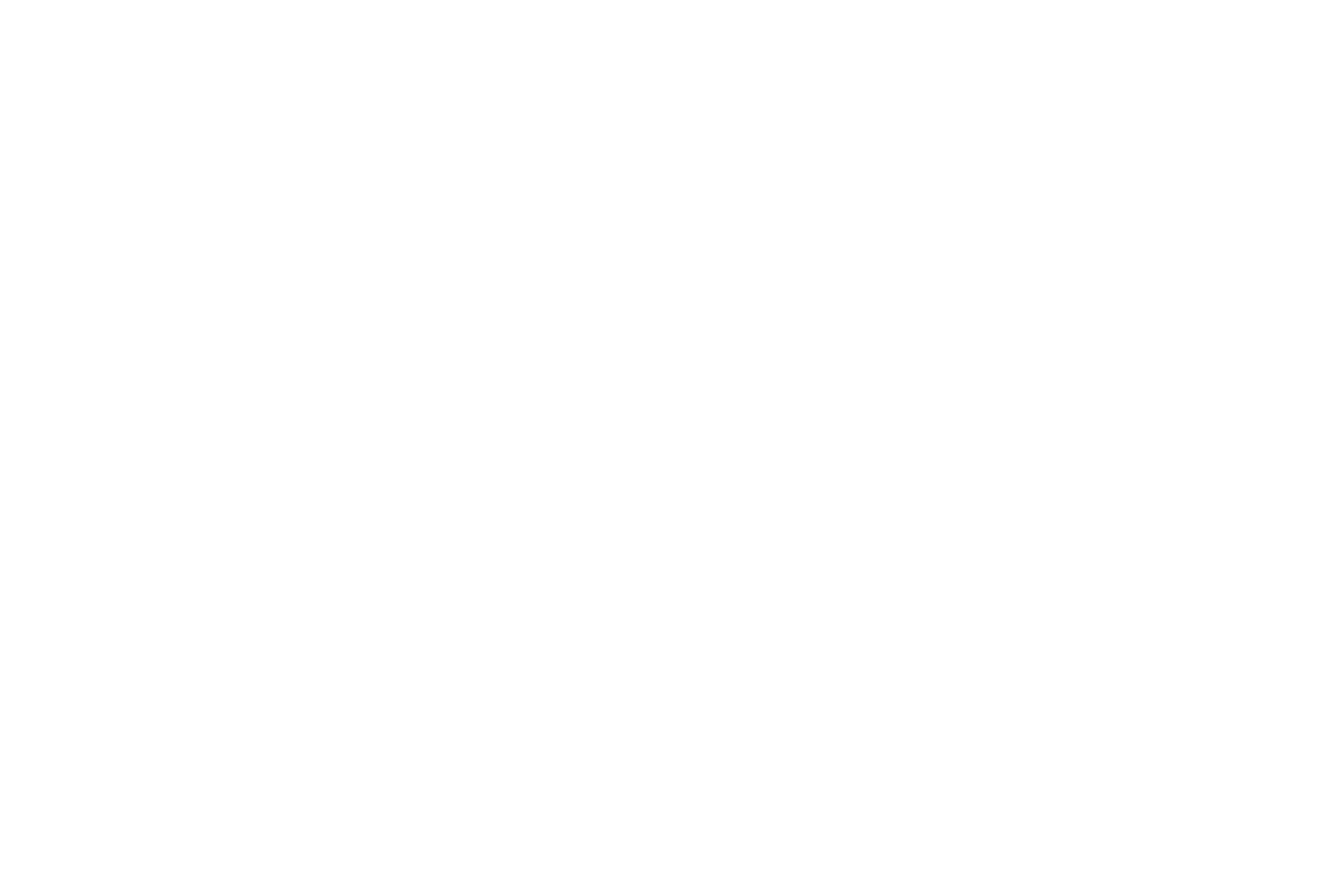
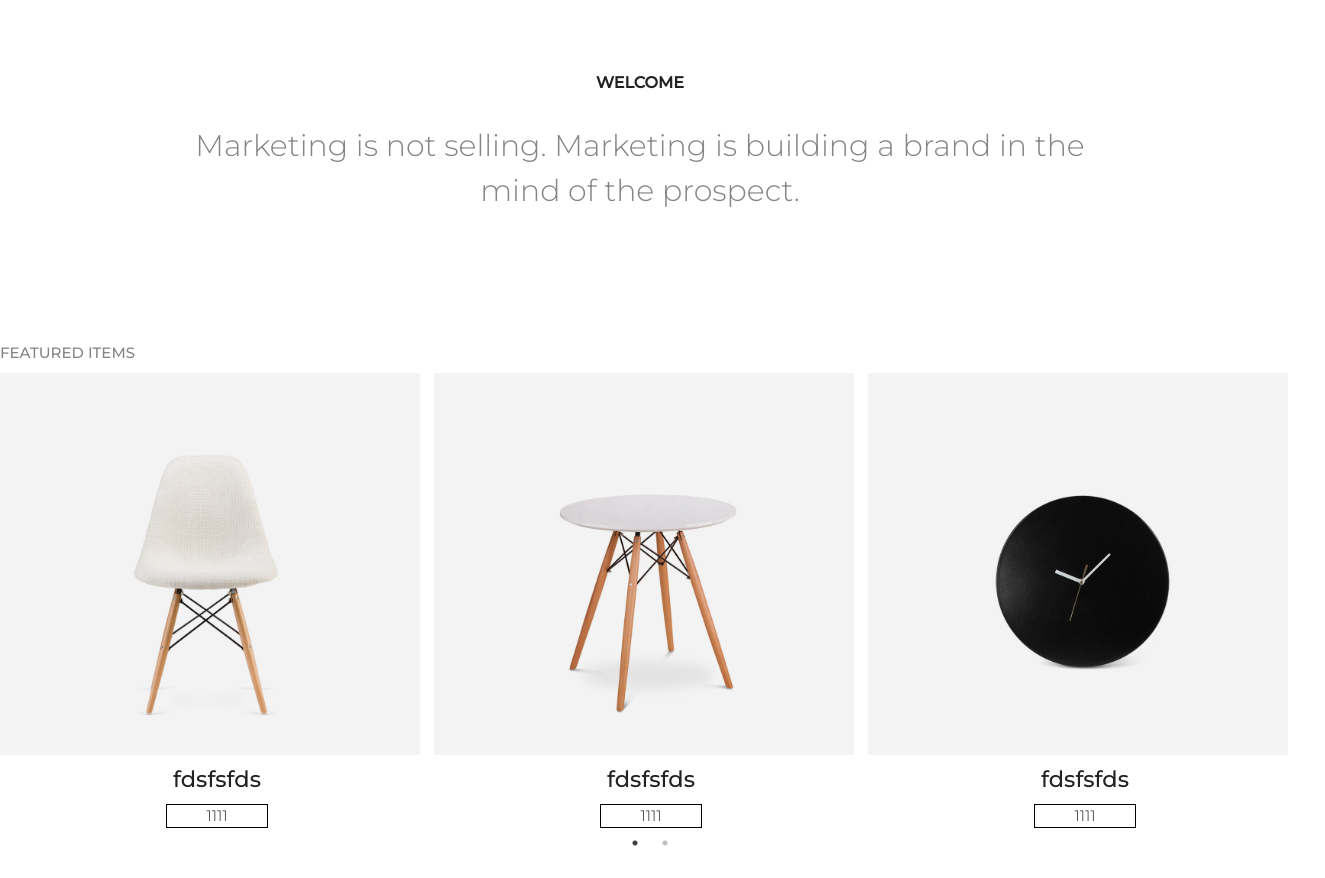
Before and after one commit to LeeYongho91/react-client, a React (Create React App) app in the folder front/: page / in a window 1280 px wide. Shown: the part 1300-2178 px from the top of the page, 1325 px wide, since content can reach past the window. Before the commit the page ends 1323 px from the top, so only its background shows below. Built offline with nearby package versions, Linux system fonts and the light colour scheme.

Commit message:
20211004

```diff
--- a/front/package.json
+++ b/front/package.json
@@ -23,6 +23,8 @@
     "react-icons": "^4.3.1",
     "react-router-dom": "^6.1.1",
     "react-scripts": "4.0.3",
+    "react-slick": "^0.28.1",
+    "slick-carousel": "^1.8.1",
     "web-vitals": "^1.0.1"
   },
   "scripts": {
--- a/front/src/components/App.js
+++ b/front/src/components/App.js
@@ -30,31 +30,25 @@ function App() {
 }
 
 
-function solution(t) {
-  let answer = [];
-  let tmp = Array.from({length:t+1}, ()=>0);
+function solution(m,arr) {
+  let answer = Number.MIN_SAFE_INTEGER;
+  let n = arr.length;
 
-  function DFS(L) {
-    if(L === t+1) {
-      let v = '';
-      for (let i = 1; i <=t; i++) {
-        if(tmp[i] === 1) {
-            v += i+ ' ';
-        }
-      }
-      if(v.length>0) answer.push(v.trim());
+  function DFS(L,sum1,sum2) {
+    if(sum2 > m) return;
+    if(L === n) {
+        answer = Math.max(answer, sum1);
     }
     else {
-      tmp[L] = 1;
-      DFS(L+1);
-      tmp[L] = 0;
-      DFS(L+1);
+      DFS(L+1,sum1+arr[L][0],sum2+arr[L][1]);
+      DFS(L+1,sum1,sum2);
     }
   }
-  DFS(1);
+
+  DFS(0,0,0);
   return answer;
 }
-console.log(solution(3));
+console.log(solution(20,[[10,5],[25,12],[15,8],[6,3],[7,4]]));
 
 
 
--- a/front/src/components/views/LandingPage/LandingPage.js
+++ b/front/src/components/views/LandingPage/LandingPage.js
@@ -1,41 +1,16 @@
-import NavBar from "../NavBar/NavBar";
-import './LandingPage.css';
+import NavBar from '../NavBar/NavBar';
+import Intro from './Sections/Intro/Intro';
+import Welcome from './Sections/Welcome/Welcome';
+import Slick from './Sections/Slick/Slick';
 
 function LandingPage() {
     return (
       <>
         <NavBar />
-        <section className="intro">
-            <div className="inner">
-              <div className="intro-content">
-                  <div className="left-item">
-                    <div className="item" >
-                    <img src="assets/product_1.png" alt="product_1" />
-                    <div className="desc">
-                      <h3>DECORATIVE BASKETS</h3>
-                      <span>from 4,000</span>
-                    </div>
-                    </div>
-                  </div>
-                  <div className="right-item">
-                    <div className="item">
-                    <img src="assets/product_4.png" alt="product_4" />
-                    <div className="desc">
-                      <h3>JAR</h3>
-                      <span>Home Deco</span>
-                    </div>
-                    </div>
-                    <div className="item">
-                    <img src="assets/product_3.png" alt="product_3" />
-                    <div className="desc">
-                    <h3>WALL CLOCK</h3>
-                      <span>NEW!</span>
-                    </div>
-                    </div>
-                  </div>
-              </div>
-              </div>
-        </section>
+        <Intro />
+        <Welcome />
+        <Slick />
+
       </>
 
 
--- a/front/src/components/views/LandingPage/LandingPage.css
+++ b/front/src/components/views/LandingPage/Sections/Intro/Intro.css
@@ -1,4 +1,3 @@
-/* ---------------------intro--------------------- */
 .intro {
     padding: 150px 0;
 }
@@ -35,10 +34,10 @@
     font-size: 13px;
 }
 .item img {
-    transition: 0.3s;
+    transition: 0.5s;
 }
 .item img:hover {
-    transform: scale(1.05);
+    transform: scale(1.2);
 }
 .right-item {
     display: flex;
@@ -55,3 +54,5 @@
  .right-item .item:first-child {
     margin-bottom: 50px;
 }
+
+/* -----------------------------intro--------------------------------- */
--- /dev/null
+++ b/front/src/components/views/LandingPage/Sections/Intro/Intro.js
@@ -0,0 +1,40 @@
+import React from 'react'
+import './Intro.css';
+
+function Intro() {
+    return (
+        <section className="intro">
+            <div className="inner">
+              <div className="intro-content">
+                  <div className="left-item">
+                    <div className="item" >
+                    <img src="assets/product_1.png" alt="product_1" />
+                    <div className="desc">
+                      <h3>DECORATIVE BASKETS</h3>
+                      <span>from 4,000</span>
+                    </div>
+                    </div>
+                  </div>
+                  <div className="right-item">
+                    <div className="item">
+                    <img src="assets/product_4.png" alt="product_4" />
+                    <div className="desc">
+                      <h3>JAR</h3>
+                      <span>Home Deco</span>
+                    </div>
+                    </div>
+                    <div className="item">
+                    <img src="assets/product_3.png" alt="product_3" />
+                    <div className="desc">
+                    <h3>WALL CLOCK</h3>
+                      <span>NEW!</span>
+                    </div>
+                    </div>
+                  </div>
+              </div>
+              </div>
+        </section>
+    )
+}
+
+export default Intro
--- /dev/null
+++ b/front/src/components/views/LandingPage/Sections/Slick/Slick.css
@@ -0,0 +1,32 @@
+.slick {
+    padding: 50px 0;
+}
+.card-image {
+    width: 420px;
+}
+.card-image img {
+    width: 100%;
+}
+.slick-content h4 {
+    margin-bottom: 10px;
+    color: rgb(133, 133, 133);
+}
+.card {
+    text-align: center;
+    cursor: pointer;
+}
+.card h2 {
+    margin: 10px 0;
+}
+.card span {
+    border: 1px solid #000;
+    display: inline-block;
+    width: 100px;
+}
+
+
+@media (max-width:768px) {
+        .card-image {
+            width: 100%;
+        }
+}
--- /dev/null
+++ b/front/src/components/views/LandingPage/Sections/Slick/Slick.js
@@ -0,0 +1,84 @@
+import React from 'react'
+import './Slick.css';
+import "slick-carousel/slick/slick.css";
+import "slick-carousel/slick/slick-theme.css";
+import Slider from "react-slick";
+
+function Slick() {
+    //settings 부분, 슬라이더의 기능을 조정할 수 있다.
+  const settings = {
+    dots: true,  // 점은 안 보이게
+    infinite: false, // 무한으로 즐기게
+    speed: 500,
+    slidesToShow: 3, //4장씩 보이게 해주세요
+    slidesToScroll: 3, //1장씩 넘어가세요
+
+    responsive: [
+      {
+          breakpoint: 1200,
+          settings: {
+            slidesToShow: 3,
+            slidesToScroll: 3
+          }
+      },
+      {
+        breakpoint: 1023,
+        settings: {
+          slidesToShow: 3,
+          slidesToScroll: 3
+        }
+      },
+      {
+        breakpoint: 767,
+        settings: {
+          slidesToShow: 1,
+          slidesToScroll: 1
+        }
+      }
+    ]
+  };
+
+
+    return (
+        <section className='slick'>
+            <div class="inner">
+            <div className='slick-content'>
+        <h4> FEATURED ITEMS</h4>
+        <Slider {...settings} className='cards'>
+          <div className='card'>
+            <div class="card-image">
+            <img src="assets/product_1.png" alt="product_1" />
+            </div>
+            <h2>fdsfsfds</h2>
+            <span>1111</span>
+          </div>
+          <div className='card'>
+            <div class="card-image">
+            <img src="assets/product_2.png" alt="product_2" />
+            </div>
+            <h2>fdsfsfds</h2>
+            <span>1111</span>
+          </div>
+          <div className='card'>
+            <div class="card-image">
+            <img src="assets/product_3.png" alt="product_3" />
+            </div>
+            <h2>fdsfsfds</h2>
+            <span>1111</span>
+          </div>
+          <div className='card'>
+            <div class="card-image">
+            <img src="assets/product_4.png" alt="product_4" />
+            </div>
+            <h2>fdsfsfds</h2>
+            <span>1111</span>
+          </div>
+
+        </Slider>
+      </div>
+            </div>
+        </section>
+    )
+}
+
+export default Slick
--- /dev/null
+++ b/front/src/components/views/LandingPage/Sections/Welcome/Welcome.css
@@ -0,0 +1,13 @@
+.welcome {
+    text-align: center;
+    padding: 50px 0;
+}
+.welcome h5 {
+    font-weight: 600;
+    font-size: 16px;
+}
+.welcome p {
+    font-size: 30px;
+    line-height: 1.5em;
+    color: rgb(133, 133, 133);
+}
--- /dev/null
+++ b/front/src/components/views/LandingPage/Sections/Welcome/Welcome.js
@@ -0,0 +1,16 @@
+import React from 'react'
+import '../Welcome/Welcome.css';
+
+function Welcome() {
+    return (
+        <section className='welcome'>
+         <h5>WELCOME</h5>
+         <p>
+         Marketing is not selling. Marketing is building a brand in the <br></br>
+         mind of the prospect.
+         </p>
+        </section>
+    )
+}
+
+export default Welcome
--- a/front/src/components/views/NavBar/Sections/Navbar.css
+++ b/front/src/components/views/NavBar/Sections/Navbar.css
@@ -20,6 +20,7 @@ nav {
   margin: auto;
   justify-content: space-between;
   display: flex;
+  z-index: 10000;
 }
 .gnb {
   display: flex;
@@ -223,6 +224,8 @@ nav {
     position: absolute;
     top: 20px;
     right: -20px;
+    z-index: 10000;
+
   }
   .nav-close span {
     color: #fff;
--- a/front/src/index.css
+++ b/front/src/index.css
@@ -30,3 +30,15 @@ ul { margin: 0; padding: 0; list-style: none; }
     width: 1300px;
     margin: auto;
 }
+
+@media (max-width:768px) {
+    /* ------------------------Common CSS--------------------------- */
+
+    .inner {
+      width: 100%;
+      padding: 15px;
+      box-sizing: border-box;
+      }
+
+
+}
```
Also changed, not shown: 1 other file (tests, documents, lock files or other folders).
